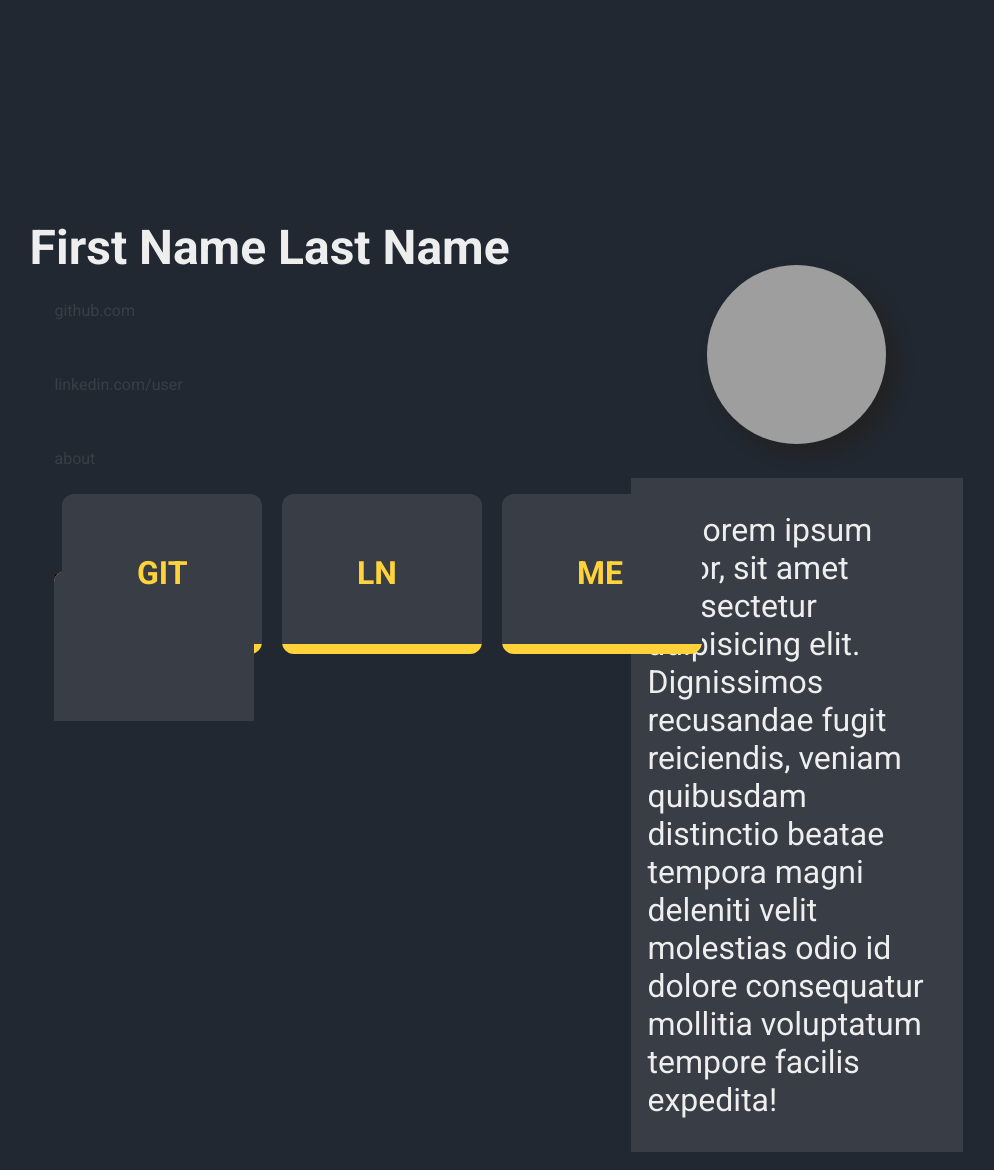
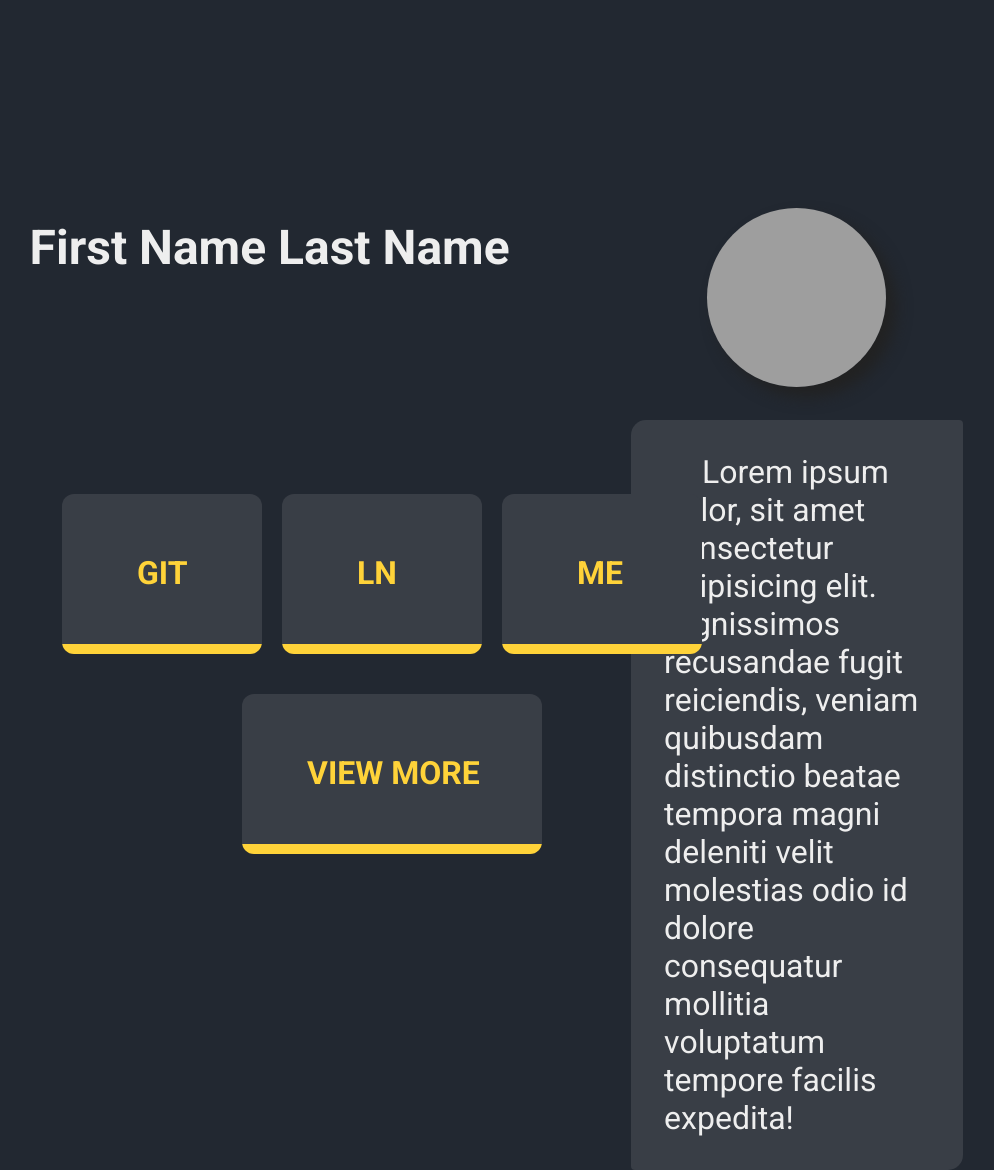
Before and after one commit to JacquesMironneau/Portfolio, a Python web app: template templates/index.html in a window 1280 px wide. Shown: the whole page, without its empty margins (156-1150 px from the left). Run offline with Jinja, Linux system fonts and the light colour scheme; the template is opened without the code that fills it, so the values that code supplies are empty; grey boxes are pictures that could not be loaded.

Commit message:
most of the css is done (main page), need to tweak 2 or 3 things and code the responsive design

```diff
--- a/run.py
+++ b/run.py
@@ -1,6 +1,12 @@
 from flask import Flask
 
 app = Flask(__name__)
+
+UPLOAD_FOLDER = '/upload/'
+ALLOWED_EXTENSIONS = {'pdf', 'png', 'jpg', 'jpeg', 'gif'}
+
+
 app.config['SQLALCHEMY_DATABASE_URI'] = 'sqlite:///db.sqlite3'
 
 app.config['SQLALCHEMY_TRACK_MODIFICATIONS'] = False
+app.config['UPLOAD_FOLDER'] = UPLOAD_FOLDER
--- a/static/night.css
+++ b/static/night.css
@@ -11,7 +11,7 @@ body {
 
 .content {
     width: 90%;
-    height: 90%;
+    height: 80%;
     margin: 5%;
     position: absolute;
     top: 5%;
@@ -39,7 +39,7 @@ body {
 .profile {
     display: block;
     width: 40%;
-    margin: 10% 10% 10% 0%;
+    margin: 5% 10% 5% 0%;
     background: #222831;
     padding: 4%;
 }
@@ -63,27 +63,28 @@ body {
     display: block;
     position: relative;
     margin-top: 10%;
-    padding: 10% 5%;
+    padding: 10%;
     justify-content: center;
     text-overflow: hidden;
     text-indent: 1cm;
     font-size: 24pt;
     color: #eee;
     background: #393e46;
+    border-radius: 15px 4px 15px 4px;
 }
 
 #links {
     height: 50%;
-    display: flexbox;
+    display:block;
     flex-direction: column;
     flex-shrink: inherit;
 }
 
 .button {
-    display: flex;
-    margin: 5%;
-    width: 20%;
-    height: 20%;
+    display: block;
+    width: 200px;
+    height: 160px;
+    position: absolute;
 }
 
 
@@ -95,6 +96,7 @@ body {
     background: #393e46;
     border-radius: 12px 12px 0px 0px;
     z-index: 3;
+    transition: ease-in 0.15s;
 }
 
 .button-icon {
@@ -109,13 +111,36 @@ body {
     overflow: hidden;
     position: absolute;
     z-index: 4;
+    transition: ease-in 0.15s;
+    top: 60px;
+    left: 75px;
+}
+
+.button-text {
+    display: block;
+    color: #ffd339;
+    text-transform: uppercase;
+    font-weight: bold;
+    font-size: 24pt;
+    overflow: hidden;
+    position: absolute;
+    z-index: 4;
     transition: ease-in 0.8s;
+    top: 60px;
+    left: 75px;
 }
+
 
 .button-link {
     position: absolute;
     z-index: 2;
-    transition: ease-in-out 0.5s;
+    transition: ease-in-out 0.1s;
+    width: 200px;
+    justify-content: center;
+    text-align: center;
+    top: 120px;
+    left:0px;
+    font-size: 18pt;
 }
 
 .button-background {
@@ -126,7 +151,24 @@ body {
     background: #ffd339;
     border-radius: 12px;
     z-index: 1;
-    transition: ease-in 0.3s;
+    transition: ease-in 0.2s;
+    top:10px;
+}
+
+.button:hover .button-background {
+    top: 20px;
+}
+
+.button:hover .button-foreground {
+    height: 130px;
+}
+
+.button:hover .button-icon {
+    top: 45px;
+}
+
+.button:hover .button-link {
+    top:130px;
 }
 
 .projects {
@@ -136,3 +178,45 @@ body {
     height: 50%;
 
 }
+
+#github-button {
+    top: 390px;
+    left: 90px;
+}
+
+#linkedin-button {
+    top: 390px;
+    left: 310px;
+}
+
+#about-button {
+    top:390px;
+    left:530px;
+}
+
+#project-button {
+    top:590px;
+    left:270px;
+    width: 300px;
+}
+
+#project-button .button-background {
+    width: 300px;
+}
+
+#project-button .button-foreground {
+    width: 300px;
+}
+
+#project-button .button-text {
+    width: 300px;
+    left: 65px;
+}
+
+#project-button .button-text::after {
+    content: '';
+}
+
+#project-button .button-link {
+    width: 300px;
+}
--- a/templates/index.html
+++ b/templates/index.html
@@ -9,33 +9,33 @@
     <section class="infos">
         <span id="name">first name last name</span>
         <div id="links">
-            <div class="button"style=>
-                <div class="button-background" style="top:400px; left:90px"></div>
+            <div id="github-button" class="button">
+                <div class="button-background"></div>
                 <div class="button-link">
                     <a href="#github">github.com</a>
                 </div>
-                <div class="button-foreground" style="top:390px; left:90px"></div>
-                <div class="button-icon" style="top:450px; left:165px">Git</div>
+                <div class="button-foreground"></div>
+                <div class="button-icon">Git</div>
             </div>
-            <div class="button">
-                <div class="button-background" style="top:400px; left:310px"></div>
+            <div id="linkedin-button" class="button">
+                <div class="button-background"></div>
                 <div class="button-link">
                     <a href="#linkedin">linkedin.com/user</a>
                 </div>
-                <div class="button-foreground" style="top:390px; left:310px"></div>
-                <div class="button-icon" style="top:450px; left:385px">Ln</div>
+                <div class="button-foreground"></div>
+                <div class="button-icon">Ln</div>
             </div>
-            <div class="button">
-                <div class="button-background" style="top:400px; left:530px"></div>
+            <div id="about-button" class="button">
+                <div class="button-background"></div>
                 <div class="button-link">
                     <a href="#me">about</a>
                 </div>
-                <div class="button-foreground" style="top:390px; left:530px"></div>
-                <div class="button-icon" style="top:450px; left:605px">Me</div>
+                <div class="button-foreground"></div>
+                <div class="button-icon">Me</div>
             </div>
         </div>
         <div class="projects">
-            <div class="button">
+            <div id="project-button" class="button">
                 <div class="button-background"></div>
                 <div class="button-link">
                     <a href="#projects">projects</a>
```
Also changed, not shown: templates/upload.html (added, +28 -0 lines), view.py (+22 -1 lines), static/style.css (line endings or trailing spaces).
